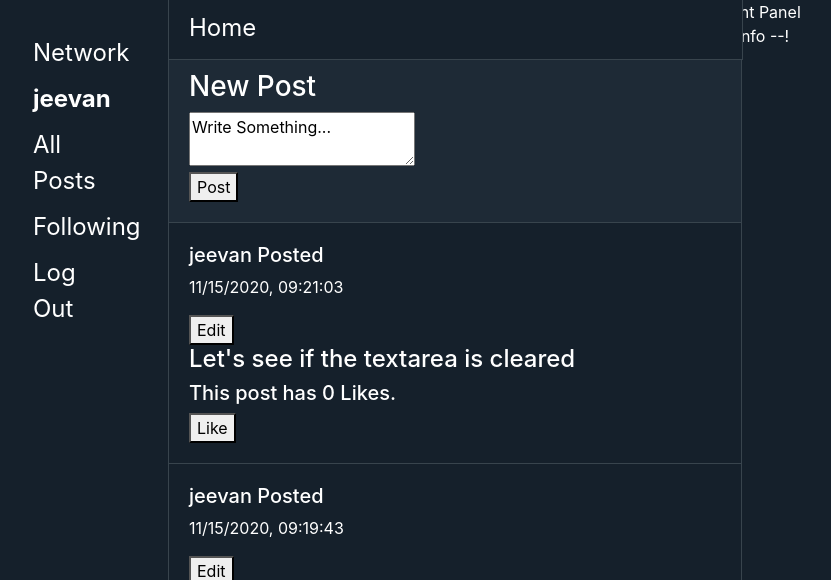
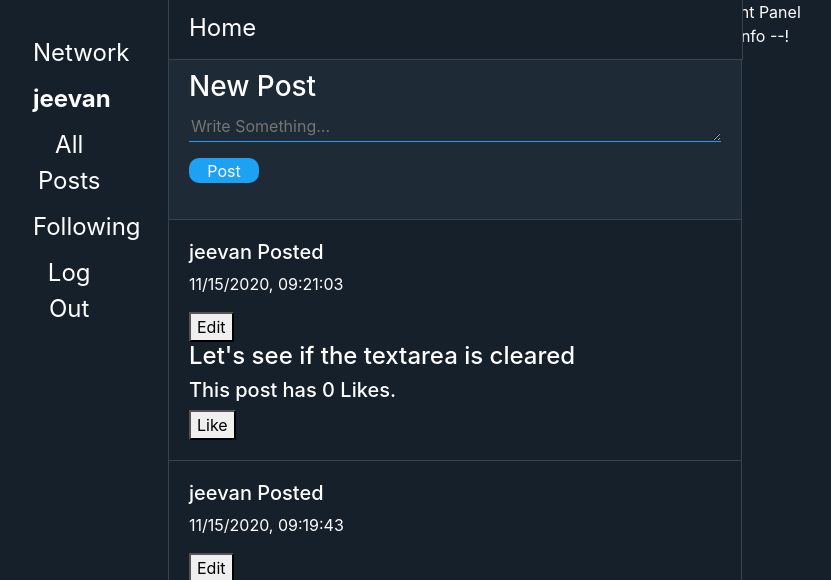
Before and after one commit to jeevankumar99/twitter_clone, a Django app: page / in a window 1280 px wide. Shown: the top 580 px of the page, without its empty margins (174-1005 px from the left). Run offline with Django 3.2, Linux system fonts and the light colour scheme; a user stored in the database is signed in; data comes from the database, SQL or seed files in the repository; both versions use the stored data as it was after the commit; some libraries are stand-ins or nearby versions.

Commit message:
index page's newPost and all elements working!

```diff
--- a/network/static/network/profile.js
+++ b/network/static/network/profile.js
@@ -20,6 +20,8 @@ class FollowerInfo extends React.Component {
                 type: this.state.buttonText,
             })
         })
+
+        // Checks if user is being followed and changes the button accordingly
         if (this.state.isFollowing) {
             this.setState(state => ({
                 isFollowing: false,
--- a/network/static/network/styles.css
+++ b/network/static/network/styles.css
@@ -1,4 +1,9 @@
 a {
+    color: white;
+}
+
+a:hover {
+    text-decoration: none;
     color: white;
 }
 
@@ -9,6 +14,71 @@ body {
     height: 100vh;
 }
 
+li {
+    display: inline;
+}
+
+textarea {
+    background-color: rgb(30, 42, 54);
+    color: white;
+    width: 100%;
+    border: 0px;
+    border-bottom: 1px solid rgb(29,161,242);
+    height: 30px;
+    animation-name: grow;
+    animation-duration: 2s;
+    animation-fill-mode: forwards;
+    animation-play-state: paused;
+}
+
+textarea:focus {
+    outline: none;
+}
+
+/* animations */
+
+@keyframes grow {
+    from {
+        height: 30px;
+    }
+    to {
+        height: 300px;
+    }
+}
+
+@keyframes shrink {
+    from {
+        height: 300px;
+    }
+    to {
+        height: 30px;
+    }
+}
+
+/* Buttons */
+
+
+
+#submit-new-post, #post-close-button  {
+    background-color:rgb(29,161,242);
+    color: white;
+    border-radius: 10px;
+    width: 70px;
+    margin: 10px 0px 0px 0px;
+    height: 25px;
+    border: 0px;
+}
+
+
+
+#submit-new-post:hover {
+    background-color: black;
+}
+
+#submit-new-post:focus, #post-close-button:focus {
+    outline: none;
+    border: 0px;
+}
 
 
 /* Divs */
@@ -17,6 +87,11 @@ body {
     margin-left: 150px;
     display: flex;
     width: 80%;
+}
+
+#side-panel-all-posts:hover, #side-panel-following:hover, #side-panel-logout:hover, #side-panel-login:hover {
+    background-color: rgb(56, 102, 138);
+    border-radius: 15px;
 }
 
 #home-top-panel {
@@ -34,10 +109,16 @@ body {
     border-left: 1px solid rgb(56, 68, 77)
 }
 
+#post-buttons-list {
+    margin-left: -40px;
+}
+
+
 #side-panel-brand-name, #side-panel-username, #side-panel-all-posts, #side-panel-following, #side-panel-logout, #side-panel-login {
     color: white;
     font-size: 24px;
     margin: 5px 5px;
+    text-align: center;
 }
 
 #side-panel {
--- a/network/templates/network/index.html
+++ b/network/templates/network/index.html
@@ -13,8 +13,11 @@
     <div id="new-post-form">
         <h3 id="post-type">New Post</h3>
         <textarea id="new-post-content"></textarea>
-        <button id="submit-edit-post">Post</button>
-        <button id="submit-new-post">Post</button>
+            <ul id="post-buttons-list">
+                <button class="post-buttons" id="submit-edit-post">Post</button></li>
+                <button class="post-buttons" id="submit-new-post">Post</button></li>
+            </ul>
+        </div>
     </div>
     <div id="all-posts-container"></div>
 </div>
```
Also changed, not shown: network/static/network/index.js (+35 -8 lines), db.sqlite3.
